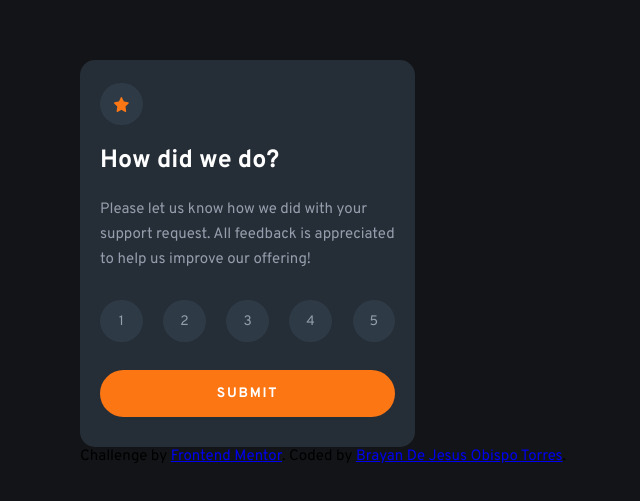
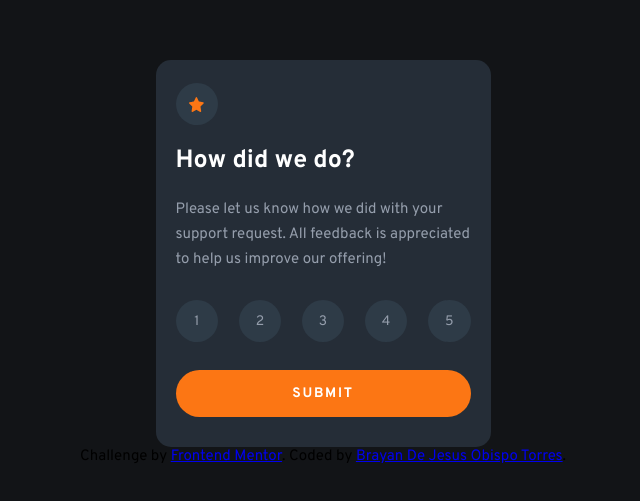
Before and after one commit to brayanobisto/interactive-rating-component, a React (Vite) app: page / in a window 1280 px wide. Shown: the part 137-638 px from the top of the page, without its empty margins (317-957 px from the left). Built offline with nearby package versions, Linux system fonts and the light colour scheme.

Commit message:
Change .app-container and Add transition to .card

```diff
--- a/src/index.css
+++ b/src/index.css
@@ -32,8 +32,14 @@ body {
   background-color: var(--very-dark-blue);
   height: 100vh;
   padding: 0 2rem;
-  display: grid;
-  place-content: center;
+  display: flex;
+  flex-direction: column;
+  justify-content: center;
+  align-items: center;
+}
+
+@media (min-width: 1440px) {
+  padding: 0;
 }
 
 .card {
@@ -42,6 +48,7 @@ body {
   padding: 2.25rem 2rem 3rem 2rem;
   width: 33.5rem;
   height: 38.6167rem;
+  transition: opacity 2s ease-in-out;
 }
 
 @media (min-width: 1440px) {
```
